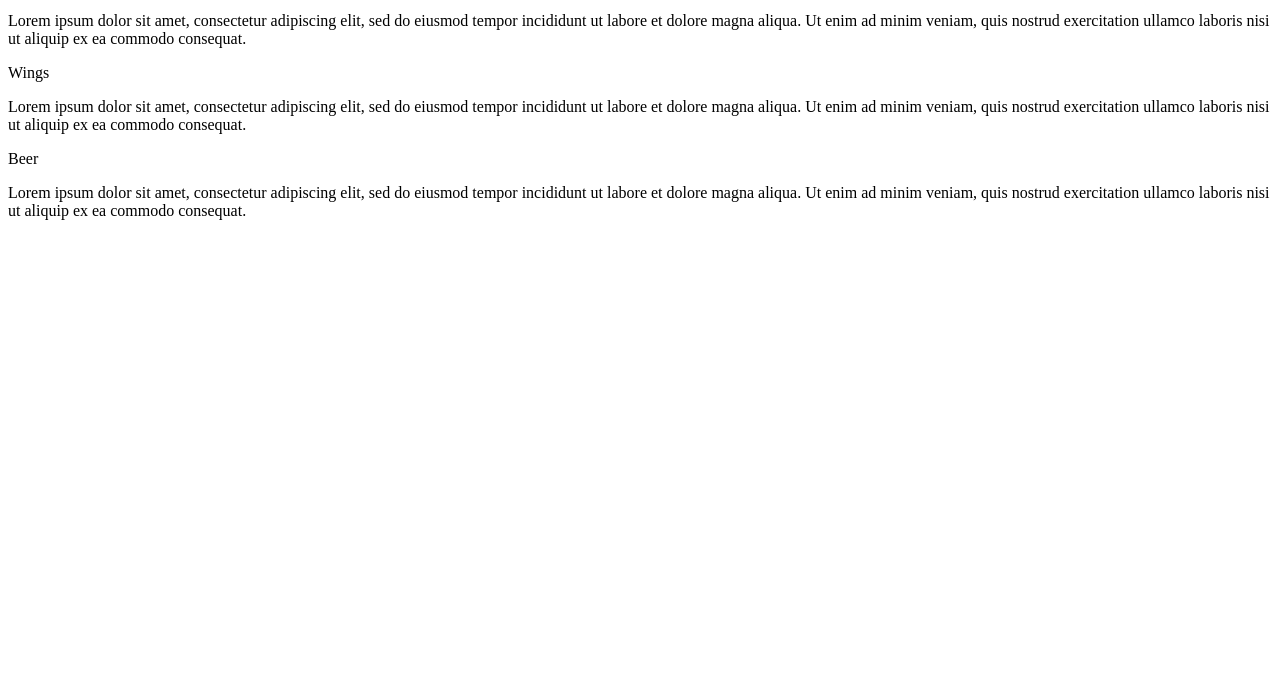
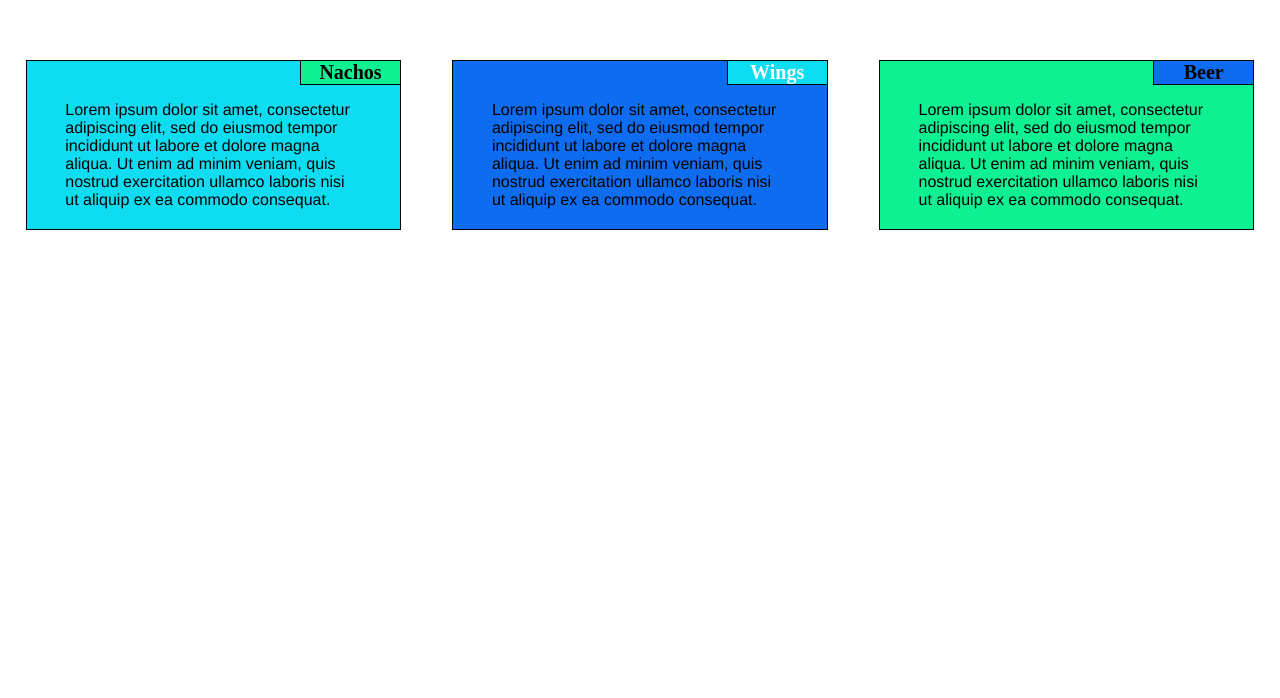
Before and after one commit to jasw15/mod2_solution, a plain HTML site: page index.html in a window 1280 px wide. Shown: the part 102-800 px from the top of the page. Drawn offline with Linux system fonts and the light colour scheme.

Commit message:
Update index.html

```diff
--- a/index.html
+++ b/index.html
@@ -3,7 +3,7 @@
 <head>
 	<meta name="viewport" content="width=device-width, initial-scale=1.0">
 	<title>Week 2</title>
-	<link rel="stylesheet" type="text/css" href="css_stylesheet/css">
+	<link rel="stylesheet" type="text/css" href="css_stylesheet/mod2css.css">
 
 </head>
 <body>
```
